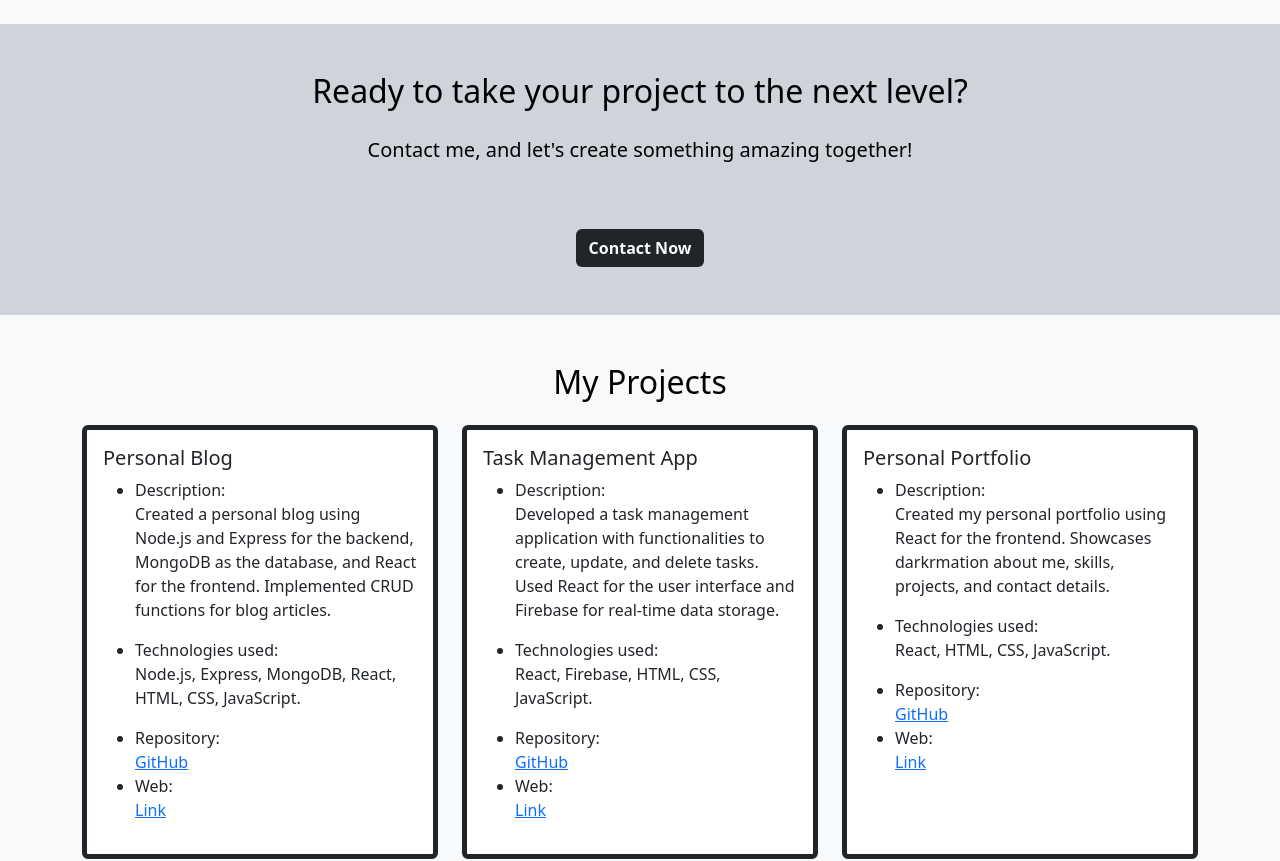
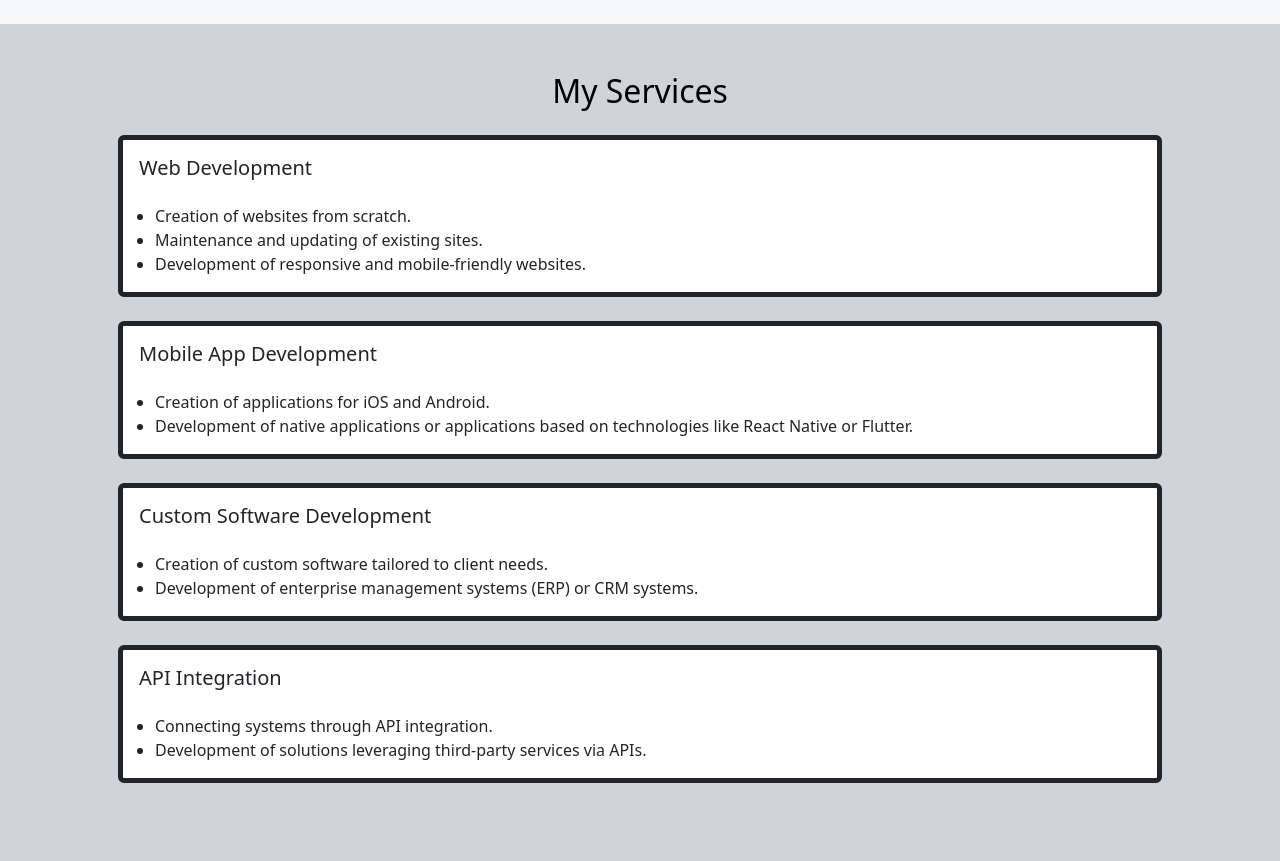
Before and after one commit to joanchorto1/web-jct-agency, a React (Create React App) app: page / in a window 1280 px wide. Shown: the part 1440-2301 px from the top of the page. Built offline with nearby package versions, Linux system fonts and the light colour scheme.

Commit message:
Agregar seccion services

```diff
--- a/src/components/components/home.js
+++ b/src/components/components/home.js
@@ -48,6 +48,7 @@ const Home = () => {
             <Helmet>
                 <title>Joan Chorto Tomas | Programador Web | Freelancer</title>
                 <link rel="canonical" href="https://jctagency.com/"/>
+                <title>JCT AGENCY - FREELANCER DEVELOPER - CV - JUNIOR DEVELOPER</title>
                 <meta name={"description"} content={" I'm Joan Chortó Tomàs, a passionate Freelancer and Junior Software Developer. My goal is to create innovative and efficient solutions using my knowledge in various technologies."}/>
             </Helmet>
             <div className="d-flex flex-column text-dark bg-dark">
@@ -80,7 +81,7 @@ const Home = () => {
 
                         <div>
                             <h1 className="pb-3">Joan Chortó Tomàs</h1>
-                            <h2 className={"text-white"}>Freelancer & Junior Software Developer </h2>
+                            <h2 className={"text-white"}>Freelancer & Junior Developer </h2>
                         </div>
                     </div>
 
@@ -120,9 +121,6 @@ const Home = () => {
                             </div>
                         </div>
                     </div>
-
-
-
 
                 </section>
 
@@ -176,6 +174,68 @@ const Home = () => {
                         </div>
                     </div>
 
+                </section>
+                <section className={"bg-dark-subtle"}>
+                    <div className="container p-5">
+                        <h2 className="text-center text-black mb-4 ">My Services</h2>
+
+                        {/* Project 1 */}
+                        <div className="mb-4">
+                            <div className="card border-5 border-dark h-100">
+
+                                <h5 className="card-title p-3">Web Development</h5>
+                                <ul>
+                                    <li>Creation of websites from scratch.</li>
+                                    <li>Maintenance and updating of existing sites.</li>
+                                    <li>Development of responsive and mobile-friendly websites.</li>
+                                </ul>
+                            </div>
+
+                        </div>
+
+                        {/* Project 2 */}
+                        <div className="mb-4">
+                            <div className="card border-5 border-dark h-100">
+
+                                <h5 className="card-title p-3">Mobile App Development</h5>
+                                <ul>
+                                    <li>Creation of applications for iOS and Android.</li>
+                                    <li>Development of native applications or applications based on technologies like React Native or Flutter.</li>
+                                </ul>
+
+                            </div>
+
+                        </div>
+                        {/* Project 3 */}
+                        <div className="mb-4">
+                            <div className="card border-5 border-dark h-100">
+
+                                <h5 className="card-title p-3">Custom Software Development</h5>
+                                <ul>
+                                    <li>Creation of custom software tailored to client needs.</li>
+                                    <li>Development of enterprise management systems (ERP) or CRM systems.</li>
+                                </ul>
+
+                            </div>
+
+                        </div>
+                        <div className="mb-4">
+                            <div className="card border-5 border-dark h-100">
+
+                                <h5 className="card-title p-3">API Integration</h5>
+                                <ul>
+                                    <li>Connecting systems through API integration.</li>
+                                    <li>Development of solutions leveraging third-party services via APIs.</li>
+                                </ul>
+
+                            </div>
+
+                        </div>
+
+
+
+
+                    </div>
                 </section>
 
                 <section className="container-fluid bg-dark-subtle  text-black text-center">
```
